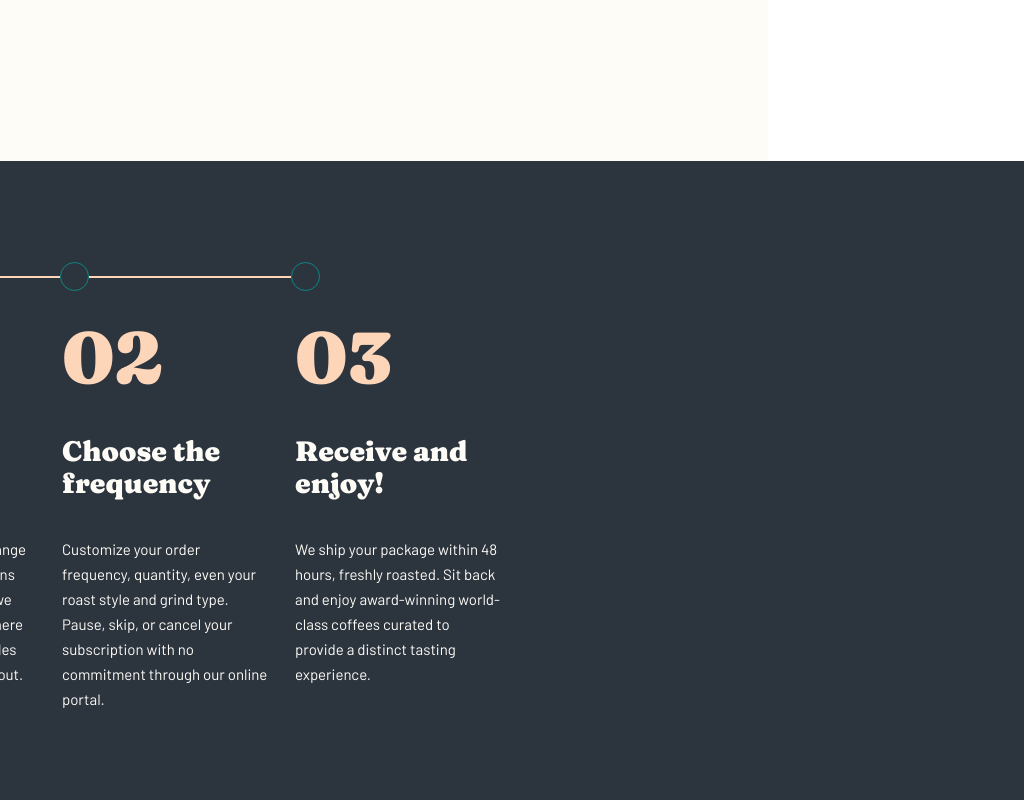
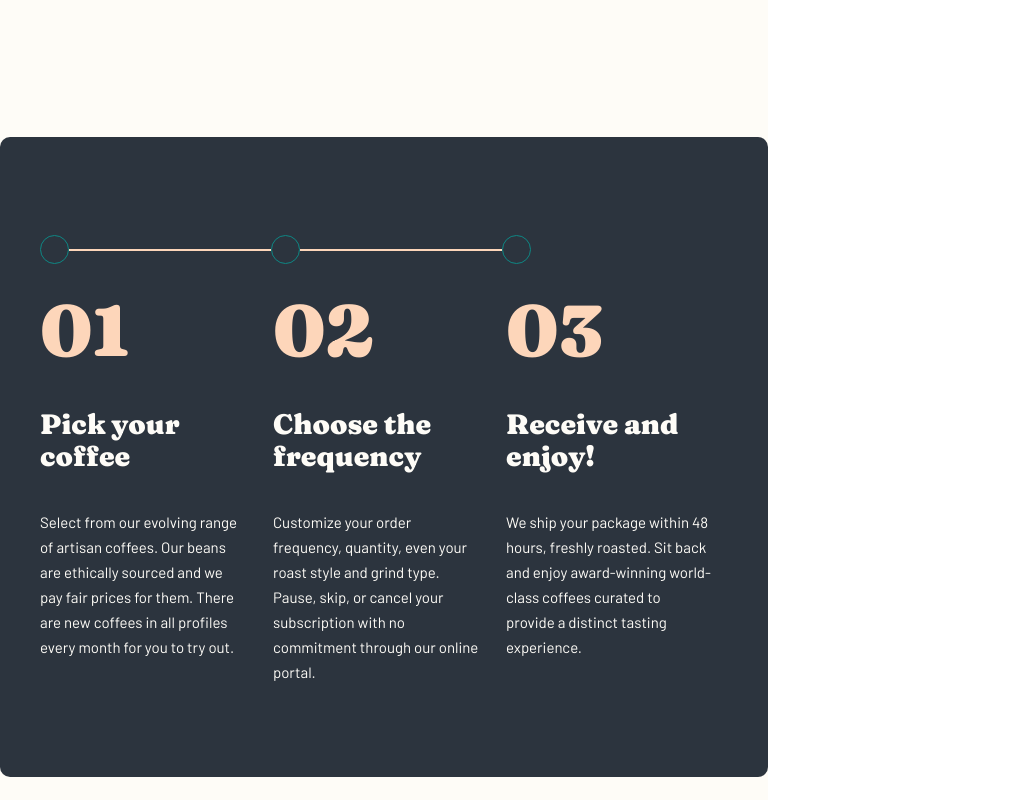
Before and after one commit to danielopq/Coffeeroasters, a React (Vite) app: page /subscribe in a window 768 px wide. Shown: the part 520-1320 px from the top of the page, 1024 px wide, since content can reach past the window. Built offline with nearby package versions, Linux system fonts and the light colour scheme.

Commit message:
subscribeSteps.css - tablet version done

```diff
--- a/src/CoffeeRoastersApp.tsx
+++ b/src/CoffeeRoastersApp.tsx
@@ -1,4 +1,3 @@
-import './coffeeRoastersApp.css';
 import NavBar from './components/shared/navBar/NavBar';
 import Home from './components/home/Home';
 import AboutUs from './components/aboutUs/AboutUs';
--- a/src/components/subscribe/subscribeSteps/subscribeSteps.css
+++ b/src/components/subscribe/subscribeSteps/subscribeSteps.css
@@ -3,5 +3,17 @@
     height: 653px;
     padding: 100px 0px 0px 85px;
     margin-top: 168px;
+    border-radius: 10px;
     background-color: var(--darkGrey);
 }
+
+/*############################## TABLET VERSION ##############################*/
+
+@media (min-width: 768px) and (max-width: 1024px) {
+    #subscribeSteps{
+        width: 768px;
+        height: 640px;
+        padding: 97px 40px 0px 40px;
+        margin-top: 144px;
+    }
+}
```
Also changed, not shown: src/coffeeRoastersApp.css (deleted).
